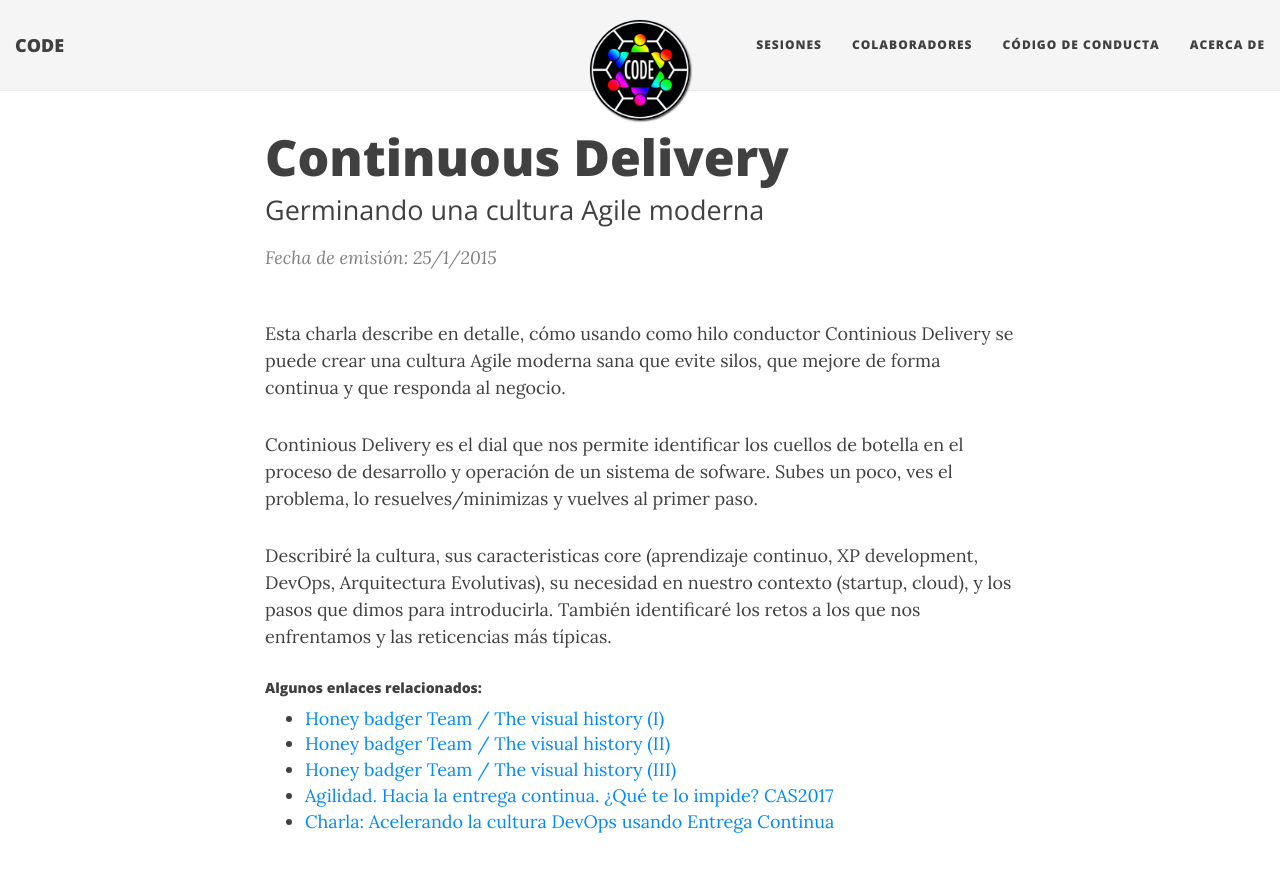
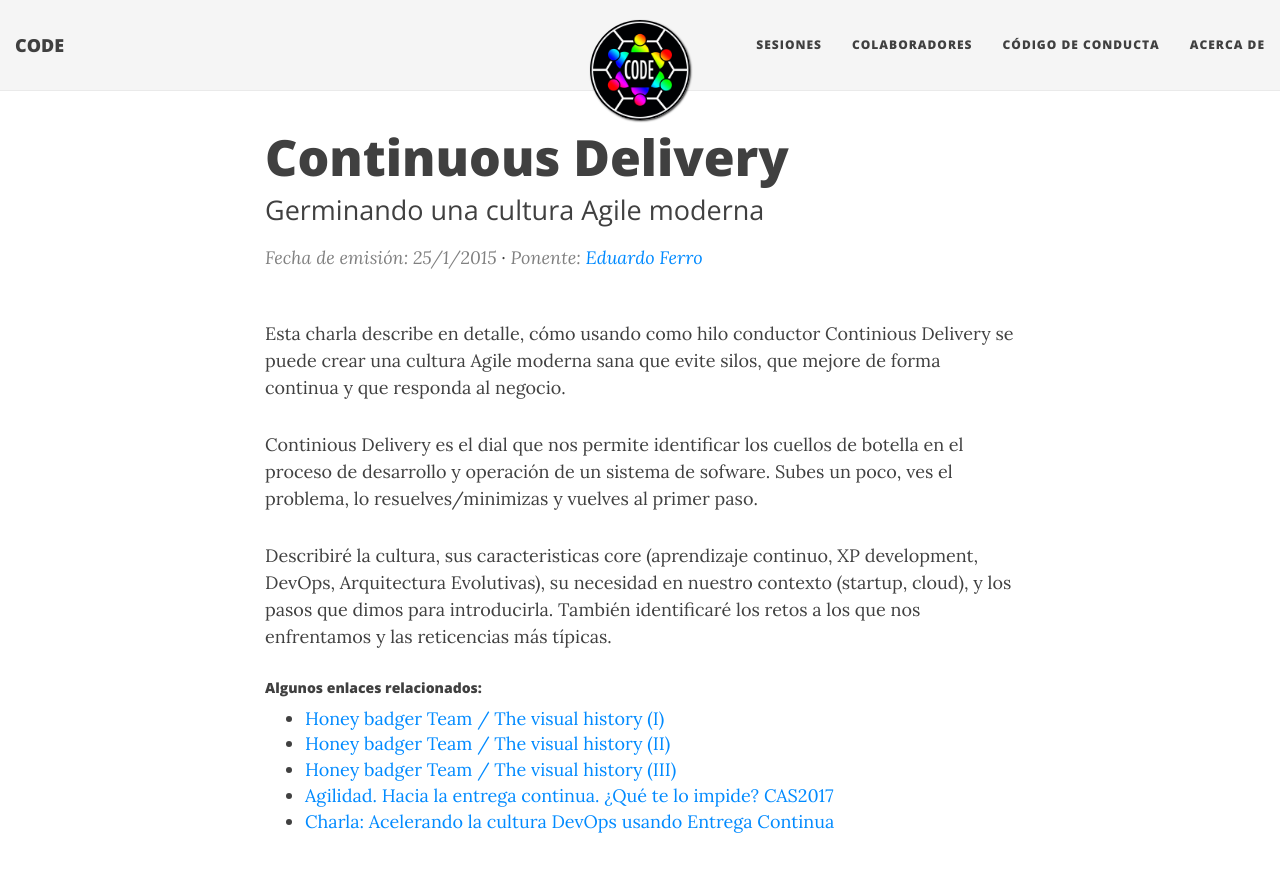
Before and after one commit to comunidadcode/comunidadcode.github.io, a Jekyll site: the page built from _posts/2015-01-25-continuous-delivery-cultura.md, in a window 1280 px wide and 900 px high. Shown: the top 872 px of the window. Built offline with Jekyll 4.4.1, drawn with Linux system fonts in a browser that asks for light colours; nearby versions of some CDN libraries.

Commit message:
Nuevos parámetros speakerName y speakerId para los post: muestra el nombre del ponente y enlaza a su página de colaborador.

```diff
--- a/_includes/header.html
+++ b/_includes/header.html
@@ -61,7 +61,8 @@
 		  {% endif %}
 
 		  {% if include.type == "post" %}
-		  <span class="post-meta">Fecha de emisión: {{ page.date | date: "%-d/%-m/%Y" }}</span>
+        <span class="post-meta">Fecha de emisión: {{ page.date | date: "%-d/%-m/%Y" }}</span> ·
+        <span class="post-meta">Ponente: <a href='../colaboradores/{{ page.speakerId }}'>{{ page.speakerName }}</a></span>
 		  {% endif %}
         </div>
       </div>
--- a/_posts/2015-01-25-continuous-delivery-cultura.md
+++ b/_posts/2015-01-25-continuous-delivery-cultura.md
@@ -3,6 +3,8 @@ layout: post
 title: Continuous Delivery
 subtitle: Germinando una cultura Agile moderna
 imageIndex: /img/colaboradores/edu-ferro.jpg
+speakerName: Eduardo Ferro
+speakerId: edu-ferro
 masde140_post_id: 0
 ---
 
```
